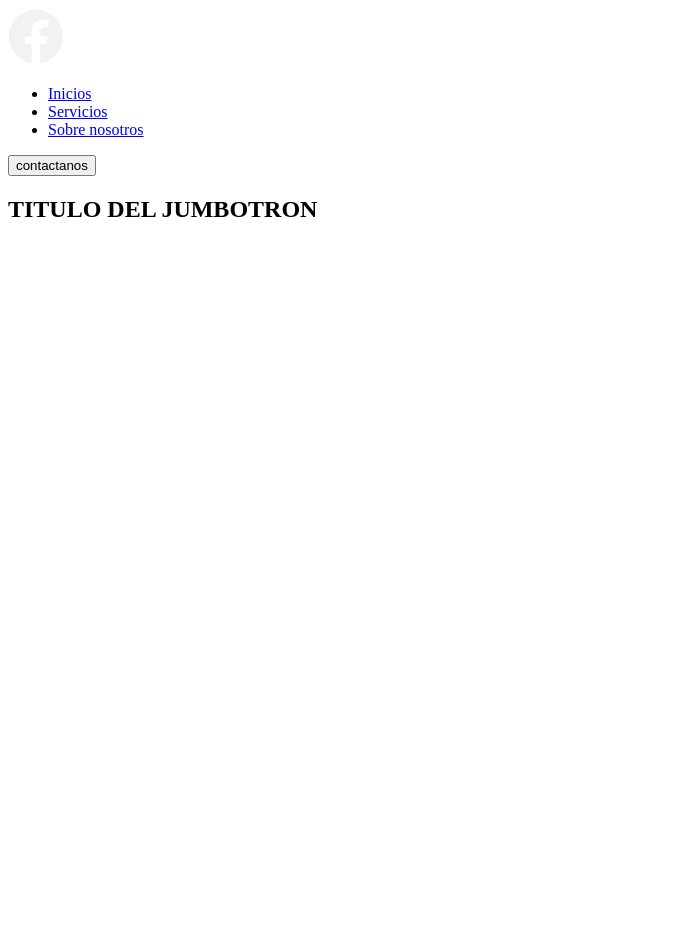
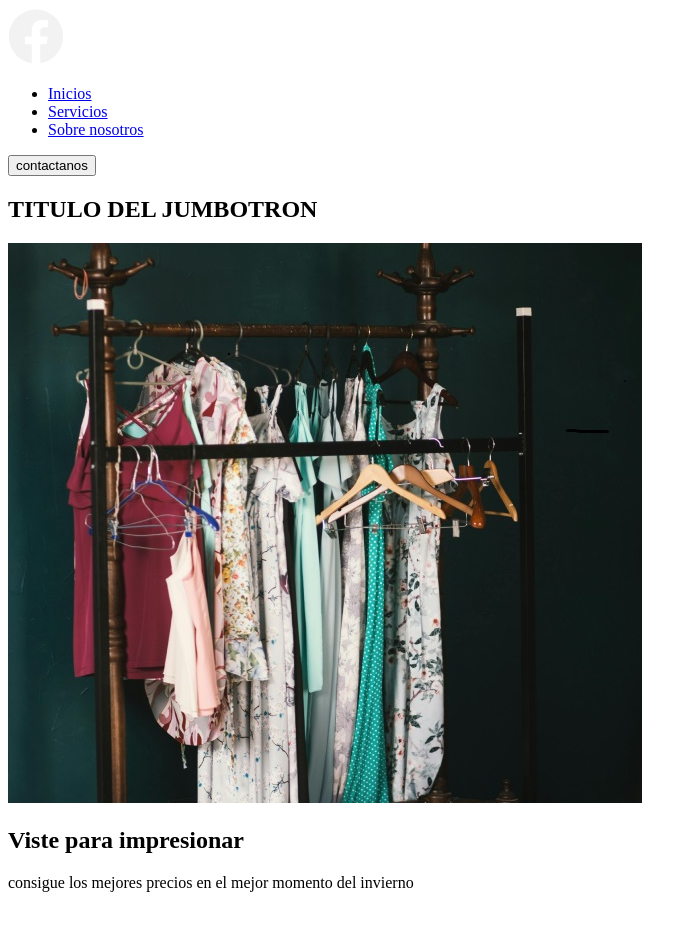
Before and after one commit to Aarvelo22/Landing_page_IA, a plain HTML site: page index.html in a window 1280 px wide. Shown: the whole page, without its empty margins (0-697 px from the left). Before the commit the page ends 800 px from the top, so only its background shows below. Drawn offline with Linux system fonts and the light colour scheme.

Commit message:
feat:add card sections

```diff
--- a/index.html
+++ b/index.html
@@ -43,6 +43,20 @@
     </div>
 
     <main>
+        <section>
+            <div class="#">
+                <img src="/assets/Rectangle 4.jpg" alt="">
+            </div>
+            <div class="#">
+                <h2>Viste para impresionar</h2>
+                <p>consigue los mejores precios en el mejor momento del invierno</p>
+            </div>
+        </section>
+        <section>
+            <div class="CardProduct">
+                <img src="" alt="">
+            </div>
+        </section>
 
     </main>
 
```
Also changed, not shown: assets/Rectangle 4.jpg (added).
